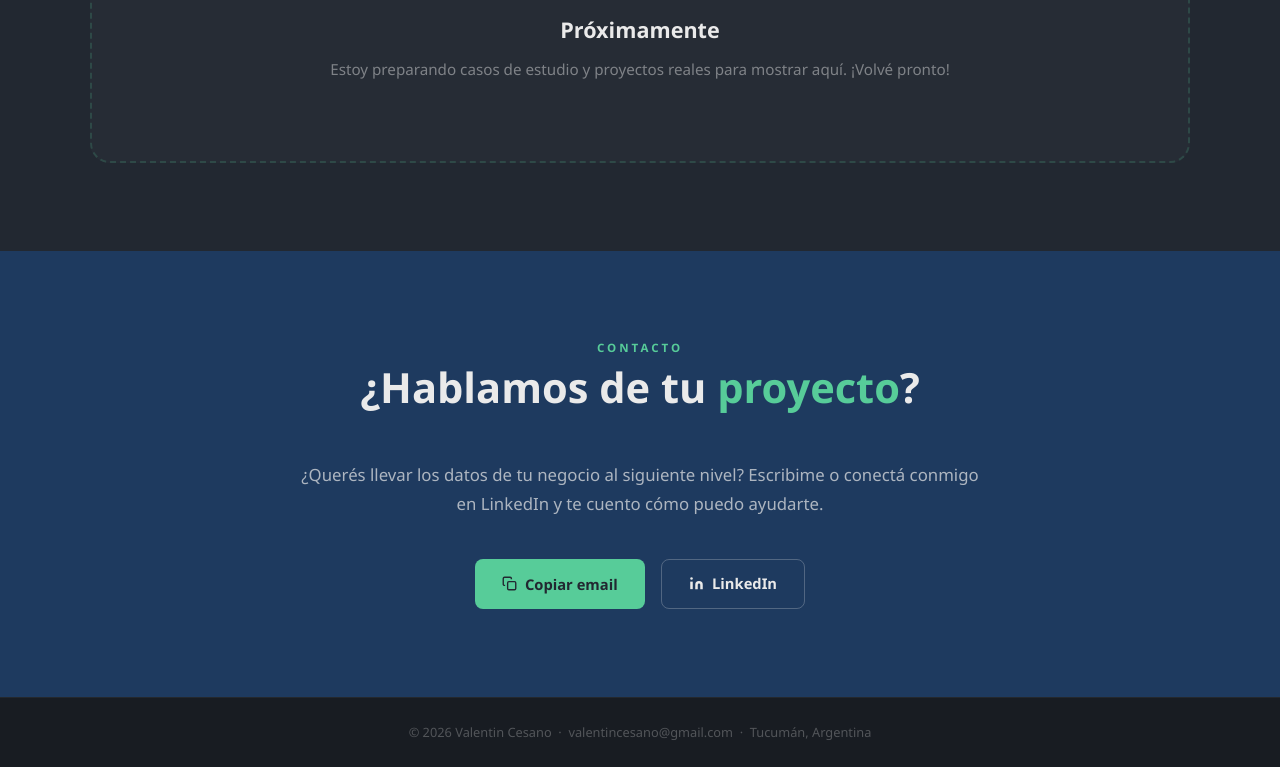
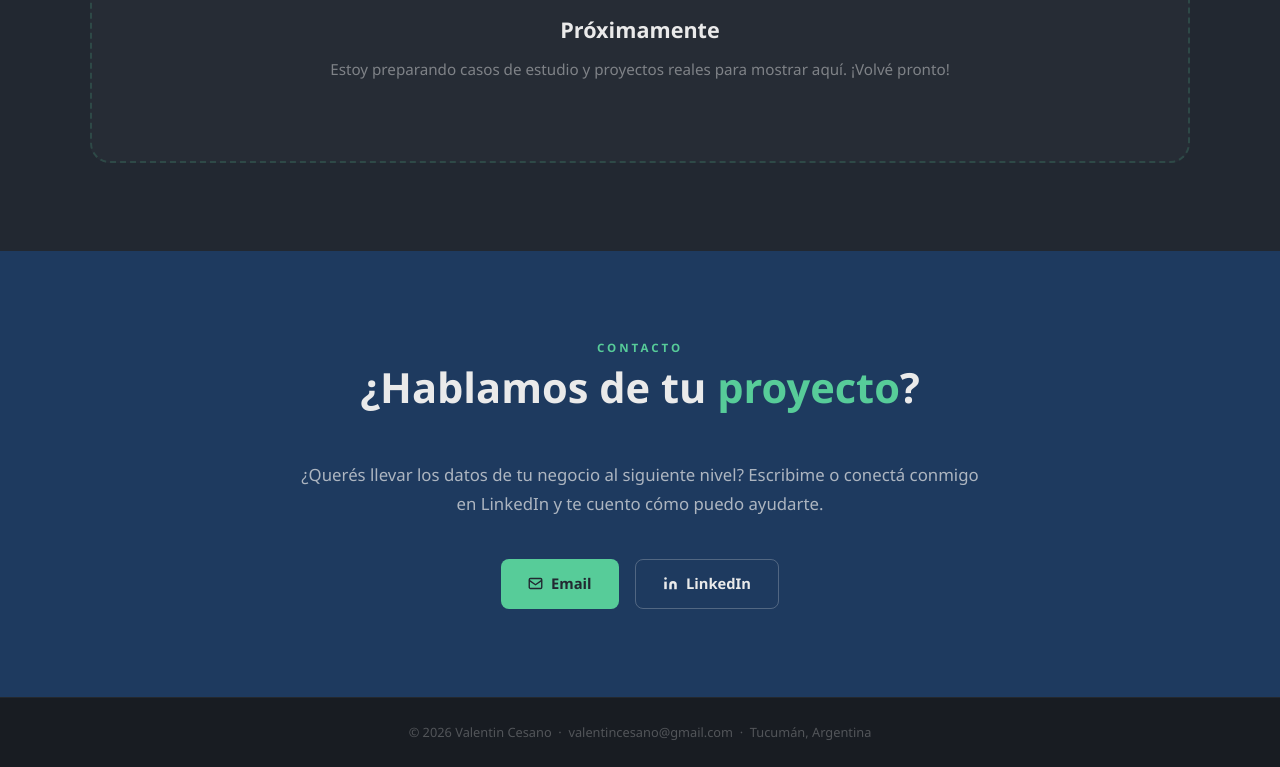
Before and after one commit to Vcesano/valentincesano.github.io, a plain HTML site: page index.html in a window 1280 px wide. Shown: the part 3809-4576 px from the top of the page. Drawn offline with Linux system fonts and the light colour scheme.

Commit message:
Arreglo boton Email

```diff
--- a/index.html
+++ b/index.html
@@ -897,13 +897,13 @@
       ¿Querés llevar los datos de tu negocio al siguiente nivel? Escribime o conectá conmigo en LinkedIn y te cuento cómo puedo ayudarte.
     </p>
     <div class="contact-links">
-      <button class="btn-primary" onclick="copyEmail()">
+      <a href="mailto:valentincesano@gmail.com" class="btn-primary">
         <svg width="15" height="15" fill="none" stroke="currentColor" stroke-width="2.2" viewBox="0 0 24 24">
-          <rect x="9" y="9" width="13" height="13" rx="2"/>
-          <path d="M5 15H4a2 2 0 0 1-2-2V4a2 2 0 0 1 2-2h9a2 2 0 0 1 2 2v1"/>
+          <rect x="2" y="4" width="20" height="16" rx="2"/>
+          <path d="M2 7l10 7 10-7"/>
         </svg>
-        <span data-es="Copiar email" data-en="Copy email">Copiar email</span>
-      </button>
+        Email
+      </a>
       <a href="https://www.linkedin.com/in/valentincesano" target="_blank" rel="noopener" class="btn-secondary">
         <svg width="15" height="15" fill="currentColor" viewBox="0 0 24 24">
           <path d="M16 8a6 6 0 0 1 6 6v7h-4v-7a2 2 0 0 0-4 0v7h-4v-7a6 6 0 0 1 6-6z"/>
```
